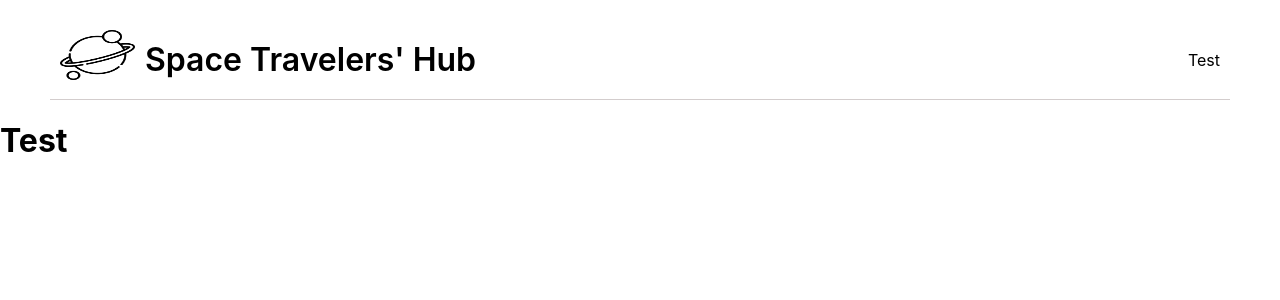
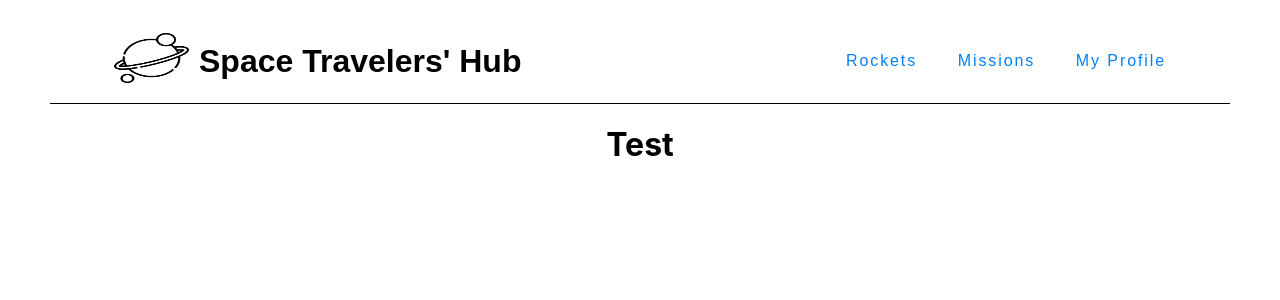
Before and after one commit to Cisco-the-wayword/React-group-project, a React (Create React App) app: page / in a window 1280 px wide. Shown: the top 300 px of the page. Built offline with nearby package versions, Linux system fonts and the light colour scheme.

Commit message:
Add profile components

```diff
--- a/src/App.css
+++ b/src/App.css
@@ -37,3 +37,60 @@
     transform: rotate(360deg);
   }
 }
+
+.navBar {
+  display: flex;
+  flex-direction: row;
+  justify-content: space-between;
+  position: relative;
+  align-items: center;
+  font-family: 'Montserrat', sans-serif;
+  padding: 1% 5%;
+  background-color: #fff;
+  border-bottom: 1px solid black;
+}
+
+.navTitle {
+  font-weight: bold;
+  color: black;
+  width: 15rem;
+  height: 2.313rem;
+  margin: 0.375rem 2.938rem 0.125rem 0;
+}
+
+.logoTitleContainer {
+  display: flex;
+  flex-direction: row-reverse;
+  align-items: center;
+  gap: 2rem;
+}
+
+.navItems {
+  display: flex;
+  flex-direction: row;
+}
+
+.navLinks {
+  display: flex;
+  flex-direction: row-reverse;
+  justify-content: space-between;
+  align-items: center;
+  letter-spacing: 1.9px;
+  width: 20rem;
+  list-style: none;
+  color: #007fff;
+}
+
+.navLinks li {
+  list-style: none;
+}
+
+.navLinks li:hover {
+  color: black;
+  text-decoration: underline;
+  cursor: pointer;
+}
+
+.navLinks ul a li:active {
+  text-decoration: underline;
+}
--- a/src/App.js
+++ b/src/App.js
@@ -1,11 +1,11 @@
+import React from 'react';
 import SpaceRoutes from './Routes/spaceRoutes';
+import './App.css';
 
 function App() {
   return (
     <div className="App">
-
       <SpaceRoutes />
-
     </div>
   );
 }
--- a/src/Components/Header.js
+++ b/src/Components/Header.jsx
@@ -5,7 +5,7 @@ import '../Styles/Header.css';
 
 function Header() {
   return (
-    <nav>
+    <nav className="navBar">
       <div className="logo_title">
         <NavLink to="/" exact>
           <img src={logo} alt="logo" className="logo" />
@@ -14,8 +14,12 @@ function Header() {
           Space Travelers&apos; Hub
         </a>
       </div>
-      <div className="menu_items">
-        Test
+      <div className="navItems">
+        <ul className="navLinks">
+          <li>My Profile</li>
+          <li>Missions</li>
+          <li>Rockets</li>
+        </ul>
       </div>
     </nav>
   );
```
Also changed, not shown: src/Components/Missions.jsx (added, +9 -0 lines), src/Components/MyProfile.jsx (added, +9 -0 lines), 1 other file (tests, documents, lock files or other folders).
